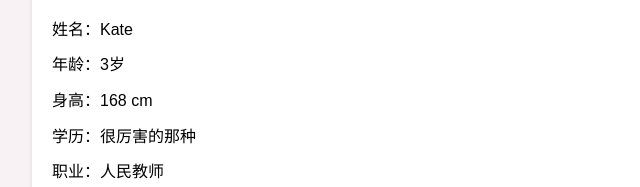
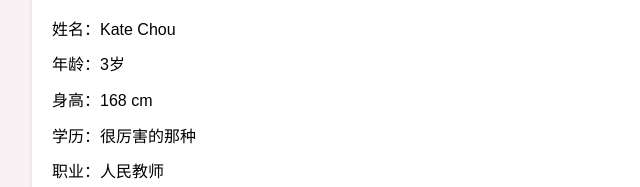
Before and after one commit to duckduckGO08/duckduckGO08.github.io, a plain HTML site: page index.html in a window 1280 px wide. Shown: the part 495-682 px from the top of the page, 208-848 px from the left. Drawn offline with Linux system fonts and the light colour scheme.

Commit message:
index.html

```diff
--- a/index.html
+++ b/index.html
@@ -19,7 +19,7 @@
         <section class="basic-info">
             <h2>基本信息</h2>
             <ul>
-                <li>姓名：Kate</li>
+                <li>姓名：Kate Chou</li>
                 <li>年龄：3岁</li>
                 <li>身高：168 cm</li>
                 <li>学历：很厉害的那种</li>
```
